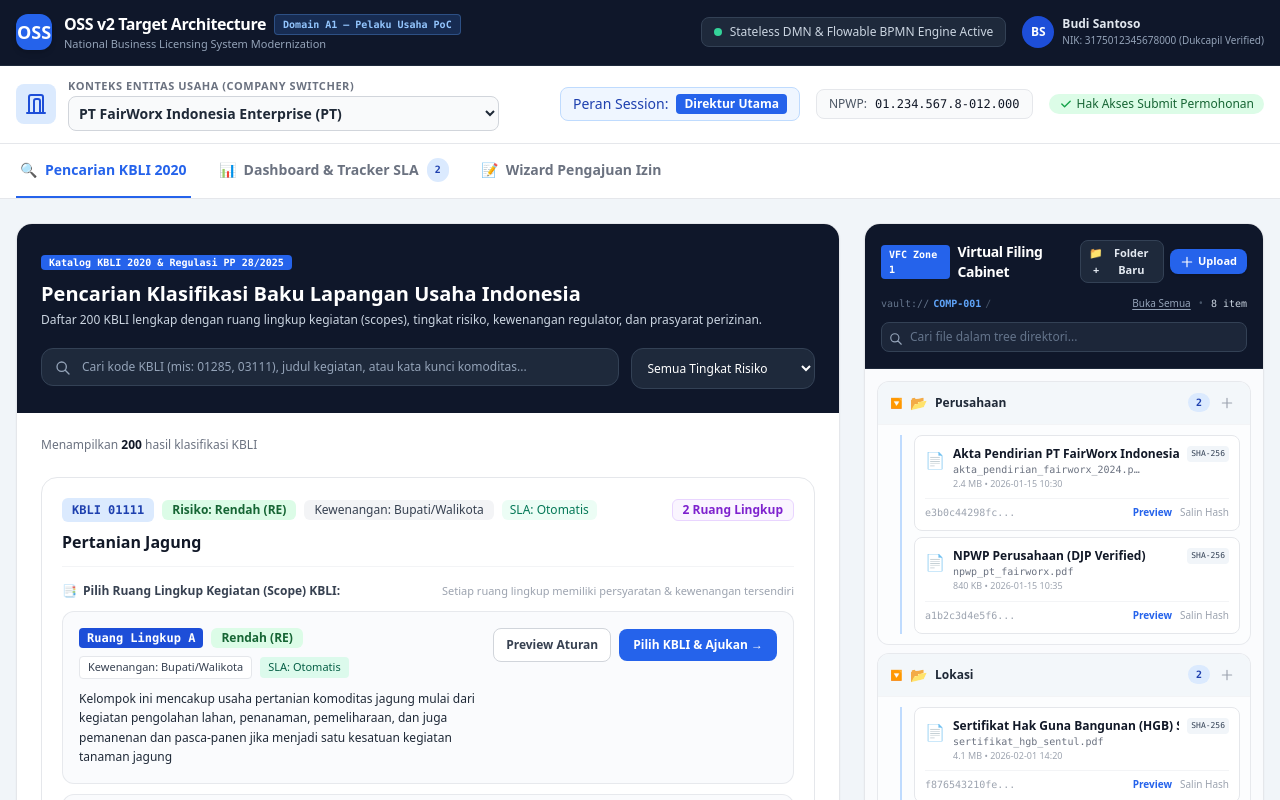
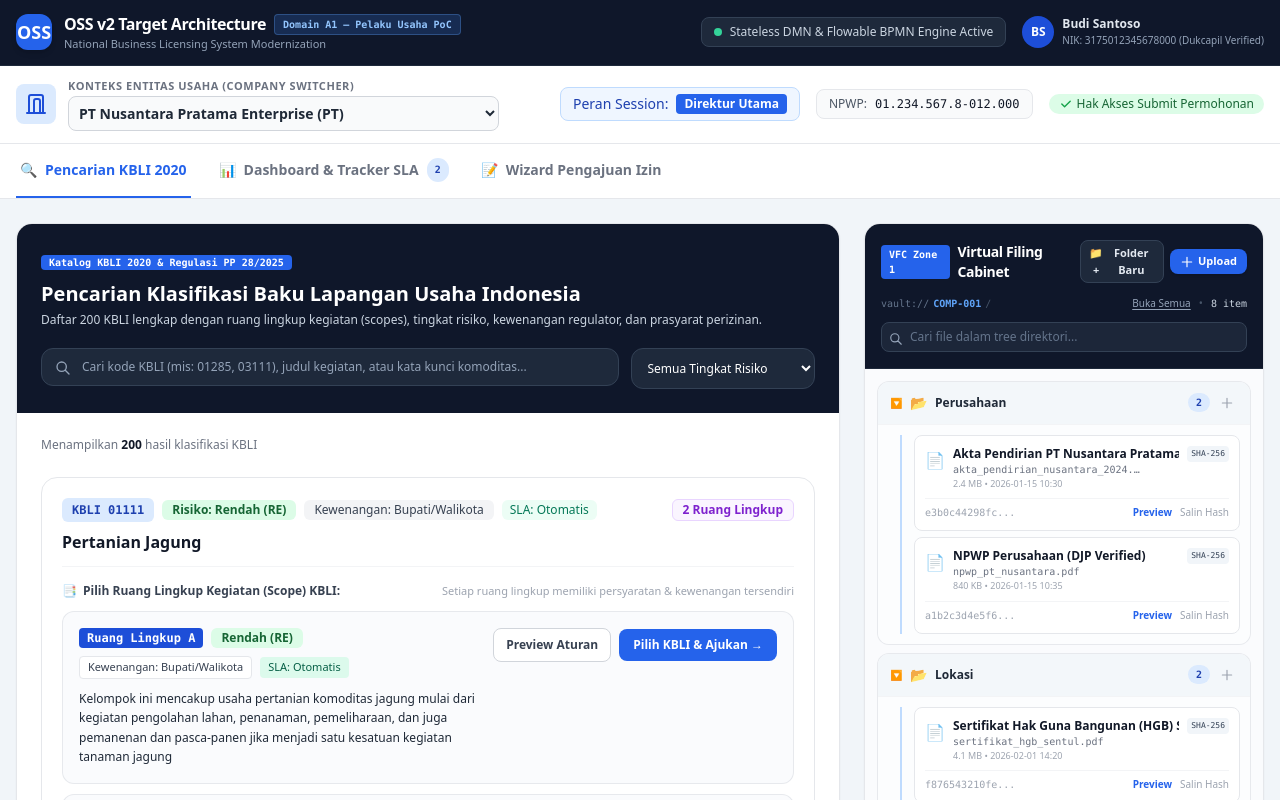
Before and after one commit to medhiwidjaja/domain-a1-portal, a Vue app: page / in a window 1280 px wide. Shown: the top 800 px of the page. Built offline with nearby package versions, Linux system fonts and the light colour scheme.

Commit message:
Change Fairworx to something else

```diff
--- a/src/stores/companyStore.ts
+++ b/src/stores/companyStore.ts
@@ -19,6 +19,7 @@ export const useCompanyStore = defineStore('companyStore', {
       {
         id: 'COMP-001',
         name: 'PT FairWorx Indonesia Enterprise',
+        name: 'PT Nusantara Pratama Enterprise',
         type: 'PT' as const,
         nib: '9120001234567',
         npwp: '01.234.567.8-012.000',
--- a/src/stores/permitStore.ts
+++ b/src/stores/permitStore.ts
@@ -65,6 +65,7 @@ export const usePermitStore = defineStore('permitStore', {
         id: 'PERMIT-2026-001',
         companyId: 'COMP-001',
         companyName: 'PT FairWorx Indonesia Enterprise',
+        companyName: 'PT Nusantara Pratama Enterprise',
         kbliCode: '03111',
         kbliTitle: 'Penangkapan Pisces/Ikan Bersirip di Laut',
         riskCode: 'TI',
@@ -93,6 +94,7 @@ export const usePermitStore = defineStore('permitStore', {
         id: 'PERMIT-2026-002',
         companyId: 'COMP-001',
         companyName: 'PT FairWorx Indonesia Enterprise',
+        companyName: 'PT Nusantara Pratama Enterprise',
         kbliCode: '46324',
         kbliTitle: 'Perdagangan Besar Daging Sapi dan Daging Olahan',
         riskCode: 'MR',
--- a/src/stores/vfcStore.ts
+++ b/src/stores/vfcStore.ts
@@ -41,6 +41,8 @@ export const useVfcStore = defineStore('vfcStore', {
         category: 'PERUSAHAAN',
         title: 'Akta Pendirian PT FairWorx Indonesia',
         fileName: 'akta_pendirian_fairworx_2024.pdf',
+        title: 'Akta Pendirian PT Nusantara Pratama',
+        fileName: 'akta_pendirian_nusantara_2024.pdf',
         fileSize: '2.4 MB',
         uploadedAt: '2026-01-15 10:30',
         sha256: 'e3b0c44298fc1c149afbf4c8996fb92427ae41e4649b934ca495991b7852b855',
@@ -52,6 +54,7 @@ export const useVfcStore = defineStore('vfcStore', {
         category: 'PERUSAHAAN',
         title: 'NPWP Perusahaan (DJP Verified)',
         fileName: 'npwp_pt_fairworx.pdf',
+        fileName: 'npwp_pt_nusantara.pdf',
         fileSize: '840 KB',
         uploadedAt: '2026-01-15 10:35',
         sha256: 'a1b2c3d4e5f67890123456789abcdef0123456789abcdef0123456789abcdef0',
@@ -85,6 +88,7 @@ export const useVfcStore = defineStore('vfcStore', {
         category: 'LINGKUNGAN',
         title: 'Surat Pernyataan Pengelolaan Lingkungan (SPPL)',
         fileName: 'sppl_mandiri_fairworx.pdf',
+        fileName: 'sppl_mandiri_nusantara.pdf',
         fileSize: '1.2 MB',
         uploadedAt: '2026-02-10 09:15',
         sha256: '99887766554433221100aabbccddeeff99887766554433221100aabbccddeeff',
```
Also changed, not shown: 3 other files (tests, documents, lock files or other folders).
